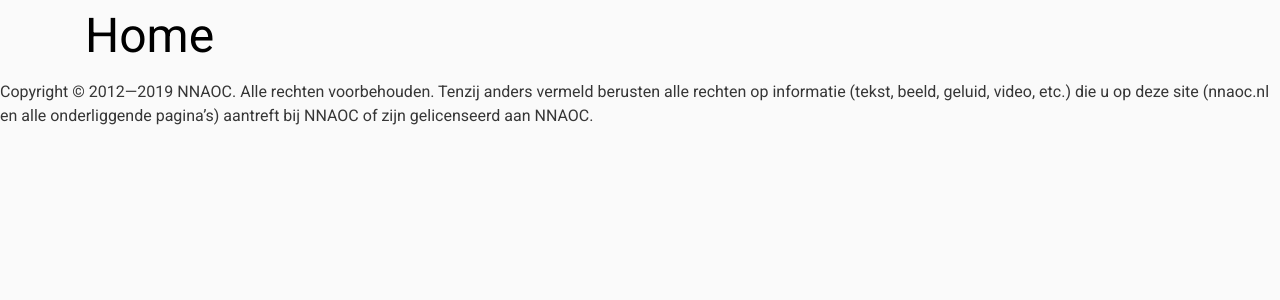
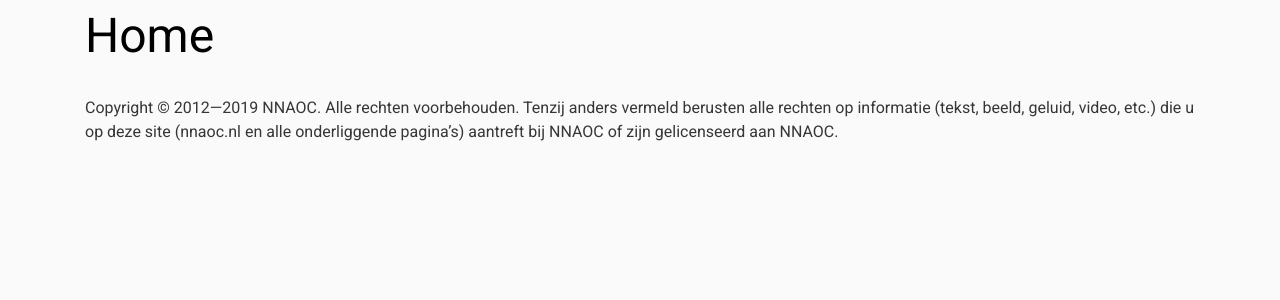
Before and after one commit to jessevdp/nnaoc.website, a Jekyll site: the page built from pages/home.html, in a window 1280 px wide. Shown: the top 300 px of the page. Built offline with Jekyll 4.4.1, drawn with Linux system fonts in a browser that asks for light colours.

Commit message:
Update footer.html include to use some basic styles
Adding some basic classes like 'container' and a utility for setting padding the footer is looking a little more pleasant.

This is just easier on the eyes while developing. The actual footer still needs to be created.

```diff
--- a/_includes/footer.html
+++ b/_includes/footer.html
@@ -1,5 +1,8 @@
-<footer>
-  <p>Copyright &copy; {{ site.date_founded | date: '%Y' }}&mdash;<span class="current-year">2019</span> NNAOC. Alle
-    rechten voorbehouden. Tenzij anders vermeld berusten alle rechten op informatie (tekst, beeld, geluid, video, etc.)
-    die u op deze site (nnaoc.nl en alle onderliggende pagina’s) aantreft bij NNAOC of zijn gelicenseerd aan NNAOC.</p>
+<footer class="mt-4">
+  <div class="container">
+    <p>Copyright &copy; {{ site.date_founded | date: '%Y' }}&mdash;<span class="current-year">2019</span> NNAOC. Alle
+      rechten voorbehouden. Tenzij anders vermeld berusten alle rechten op informatie (tekst, beeld, geluid, video,
+      etc.)
+      die u op deze site (nnaoc.nl en alle onderliggende pagina’s) aantreft bij NNAOC of zijn gelicenseerd aan NNAOC.</p>
+  </div>
 </footer>
```
